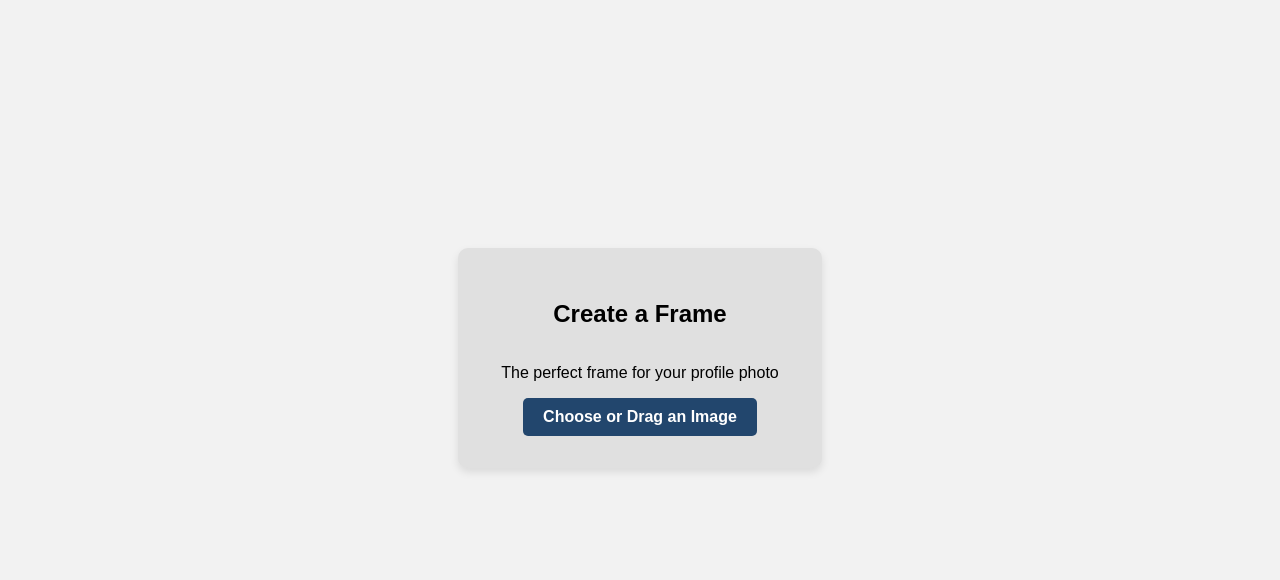
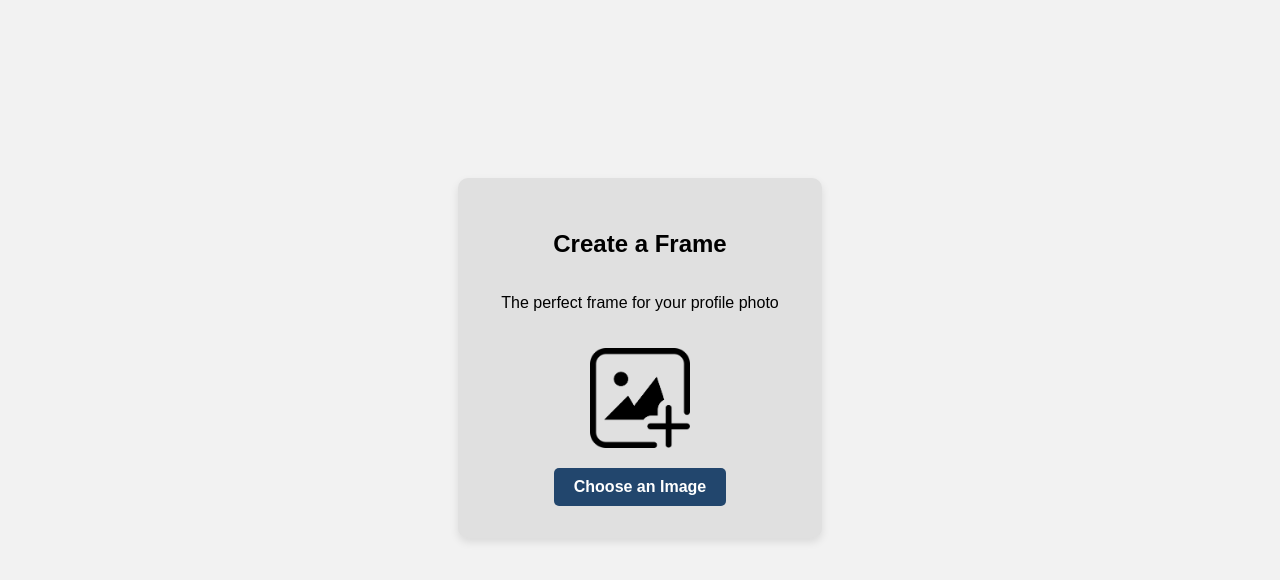
Before and after one commit to bairuhatech/frame-creator, a plain HTML site: page index.html in a window 1280 px wide. Shown: the part 68-648 px from the top of the page. Drawn offline with Linux system fonts and the light colour scheme.

Commit message:
4rt commit

```diff
--- a/index.html
+++ b/index.html
@@ -9,14 +9,14 @@
 <body>
   <nav>
     <img src="image/suprabhathamlogo.svg" alt="Logo" class="logo">
-
   </nav>
   <div class="container">
     <div class="card">
       <h2>Create a Frame</h2>
       <p>The perfect frame for your profile photo</p>
+      <img src="image/thumbnail.png" alt="Upload Thumbnail.png" class="thumbnail">
       <input type="file" id="baseImageInput" class="file-input">
-      <label for="baseImageInput" class="file-label">Choose or Drag an Image</label>
+      <label for="baseImageInput" class="file-label">Choose an Image</label>
       <button id="mergeButton" style="display: none;">Merge and Download</button>
     </div>
   </div>
--- a/styles.css
+++ b/styles.css
@@ -35,6 +35,11 @@ body {
     flex-direction: column;
     align-items: center;
   }
+  .thumbnail{
+    width: 100px;
+    height: auto;
+    margin: 20px 0;
+  }
 
   .file-input {
     display: none;
```
Also changed, not shown: image/thumbnail.png (added).
